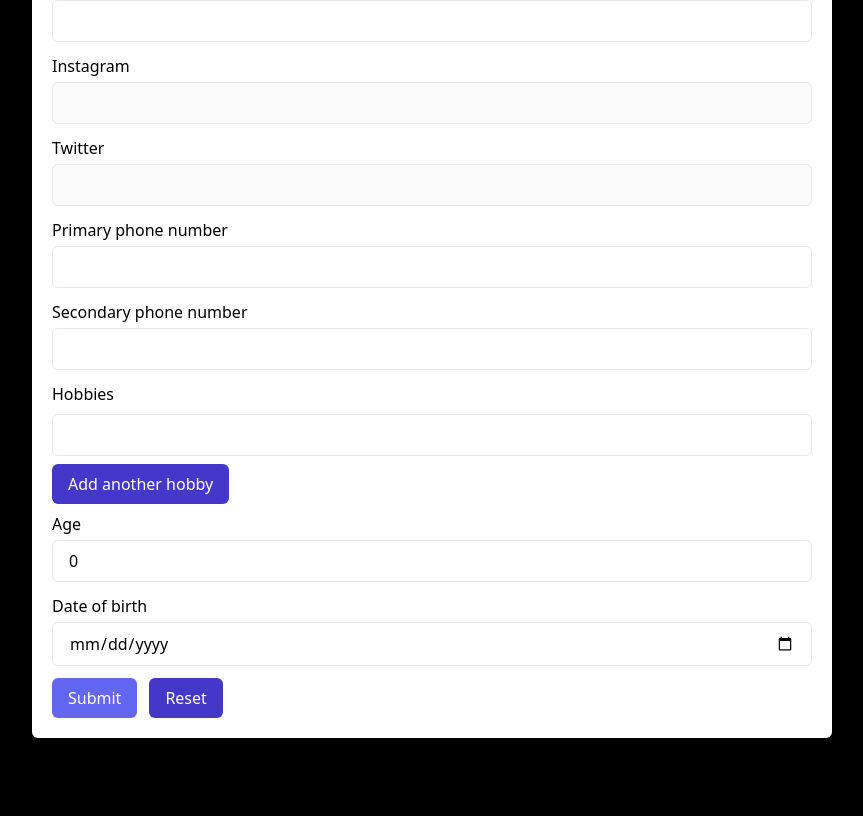
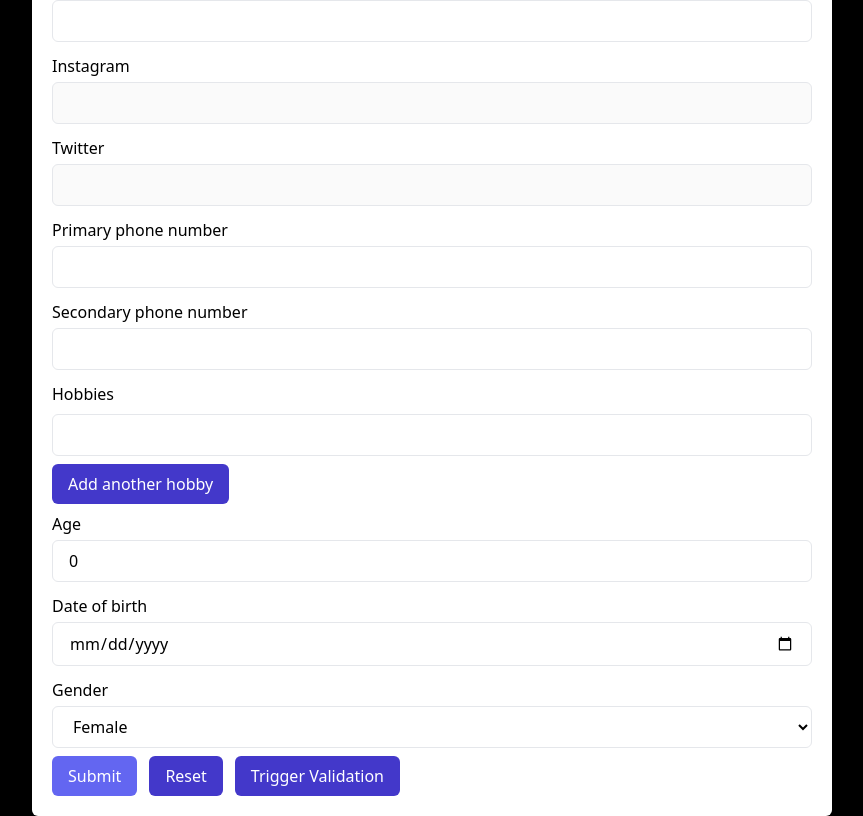
Before and after one commit to VatsalDave2102/react-hook-form-tutorial, a React (Vite) app: page / in a window 1280 px wide. Shown: the part 270-1086 px from the top of the page, without its empty margins (208-1071 px from the left). Before the commit the page ends 1008 px from the top, so only its background shows below. Built offline with nearby package versions, Linux system fonts and the light colour scheme.

Commit message:
add select field

```diff
--- a/src/components/UserDetailsForm.tsx
+++ b/src/components/UserDetailsForm.tsx
@@ -17,6 +17,7 @@ type FormValues = {
 	}[];
 	age: number;
 	dob: Date;
+	gender: "male" | "female" | "other";
 };
 
 let renderCount = 0;
@@ -35,10 +36,13 @@ const UserDetailsForm = () => {
 			hobbies: [{ hobby: "" }],
 			age: 0,
 			dob: new Date(),
+			gender: "female",
 		},
+		mode: "onBlur", // validation mode, i.e. when field will be validated
 	});
 
-	const { register, control, handleSubmit, formState, watch, reset } = form;
+	const { register, control, handleSubmit, formState, watch, reset, trigger } =
+		form;
 
 	const { errors, isDirty, isValid, isSubmitting, submitCount } = formState; //formstate contains info about entire form state, helps to keep on track with user's interaction
 
@@ -175,7 +179,7 @@ const UserDetailsForm = () => {
 					</p>
 				</div>
 				{/* dynamic fields */}
-				<label htmlFor="hobbies">Hobbies</label>
+				<label>Hobbies</label>
 				<div>
 					{/* mapping through dynamic fields */}
 					{fields.map((field, index) => {
@@ -247,6 +251,18 @@ const UserDetailsForm = () => {
 					/>
 					<p className="text-red-500">{errors.dob?.message}</p>
 				</div>
+				<div className="form-control">
+					<label htmlFor="gender">Gender</label>
+					<select
+						id="gender"
+						{...register("gender")}
+						className="px-4 py-2 outline-none border rounded-md focus:ring-2 focus:ring-indigo-500 bg-white"
+					>
+						<option value="female">Female</option>
+						<option value="male">Male</option>
+						<option value="other">Other</option>
+					</select>
+				</div>
 				<div className="flex flex-start gap-x-3">
 					<button
 						className="px-4 py-2 bg-indigo-700 text-white rounded-md disabled:bg-indigo-500 disabled:cursor-default"
@@ -261,6 +277,13 @@ const UserDetailsForm = () => {
 					>
 						Reset
 					</button>
+					<button
+						type="button"
+						className="px-4 py-2 bg-indigo-700 text-white rounded-md"
+						onClick={() => trigger()} // will trigger field validation, for specific fields, pass them as argument
+					>
+						Trigger Validation
+					</button>
 				</div>
 			</form>
 			<DevTool control={control} />
```
